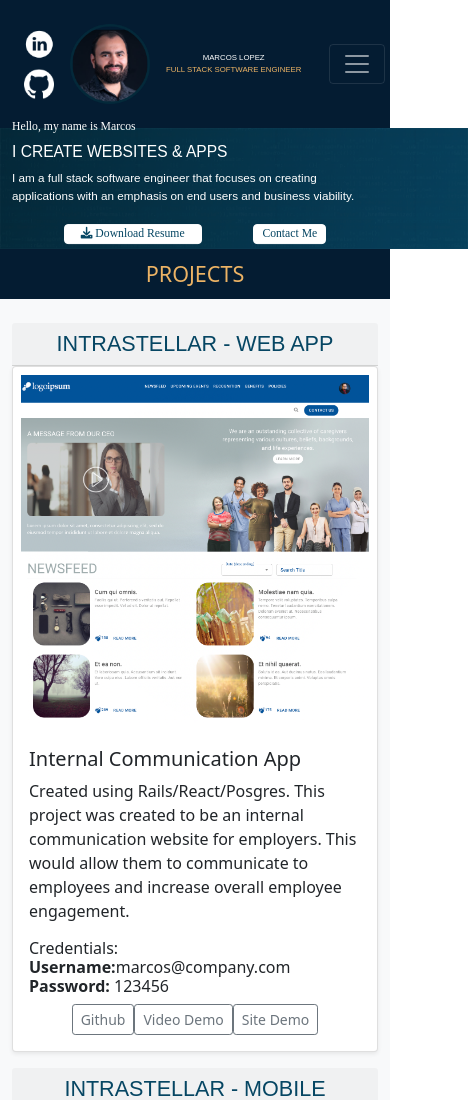
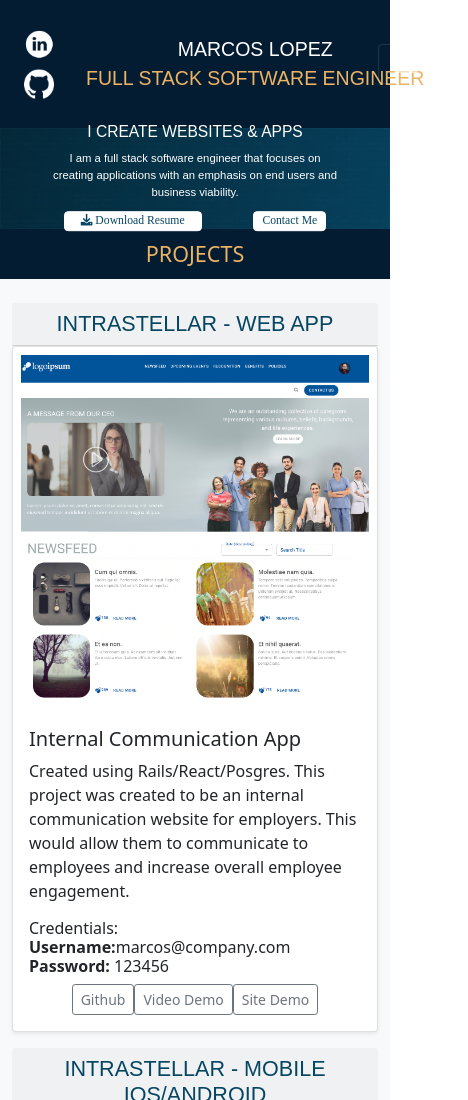
Before and after one commit to marcintosh87/marcos-portfolio, a plain HTML site: page index.html in a window 390 px wide. Shown: the top 1100 px of the page, 468 px wide, since content can reach past the window. Drawn offline with nearby package versions, Linux system fonts and the light colour scheme; a web font is replaced by a local one.

Commit message:
added breakpoints for mobile users

```diff
--- a/index.css
+++ b/index.css
@@ -67,7 +67,7 @@
 }
 .cta-banner .bg {
   height: auto;
-  width: 120%;
+  width: 100%;
 }
 
 .cta-banner h3 {
@@ -121,6 +121,14 @@
     font-size: 3vw;
     width: 100%;
   }
+  .cta-banner .bg {
+    height: auto;
+    width: 100%;
+  }
+  .cta-banner h3 {
+    font-family: Din-condensed;
+    font-size: 0vw;
+  }
 }
 @media screen and (max-width: 500px) {
   .bg-el-top-right {
@@ -138,4 +146,45 @@
     height: auto;
     font-size: 3vw;
   }
+  .profile-photo {
+    width: 0;
+    height: 0;
+  }
+  .marcos {
+    font-family: din-condensed, sans-serif;
+    font-weight: 400;
+    font-style: normal;
+    font-size: 5vw;
+    text-transform: uppercase;
+    text-align: center;
+  }
+  .marcos-subtitle {
+    font-family: bebas-neue-pro, sans-serif;
+    font-weight: 200;
+    font-style: normal;
+    font-size: 5vw;
+    text-transform: uppercase;
+    text-align: center;
+    color: #ecb365;
+  }
+  .cta-banner .bg {
+    height: auto;
+    width: 100%;
+  }
+  .cta-banner h2 {
+    font-family: bebas-neue-pro, sans-serif;
+    font-size: 4vw;
+    text-align: center;
+  }
+  .cta-banner h3 {
+    font-family: Din-condensed;
+    font-size: 0vw;
+  }
+  .cta-banner p {
+    font-family: bebas-neue-pro, sans-serif;
+    font-size: 2.9vw;
+    text-align: center;
+    width: 80%;
+    margin: 6px auto;
+  }
 }
```
